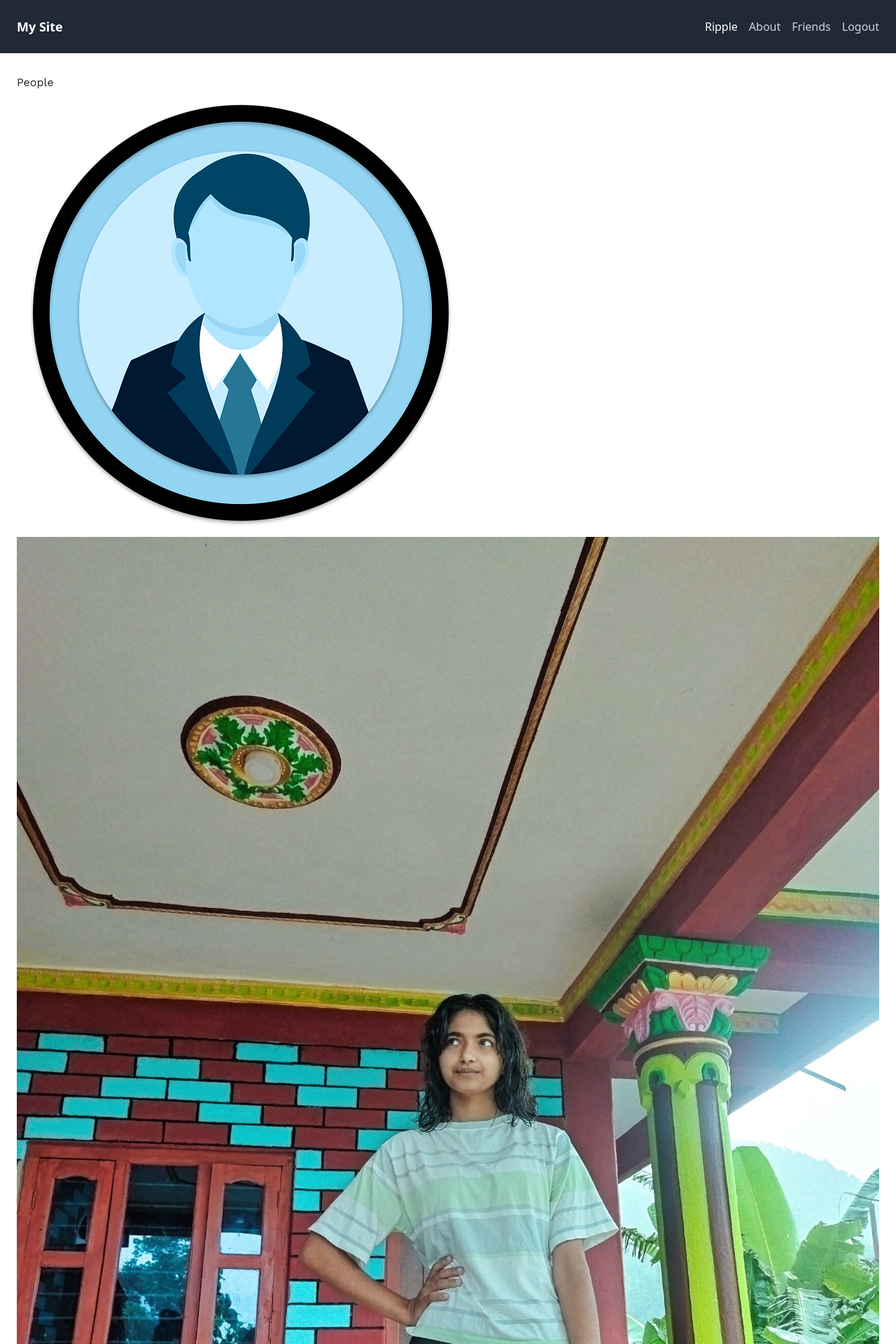
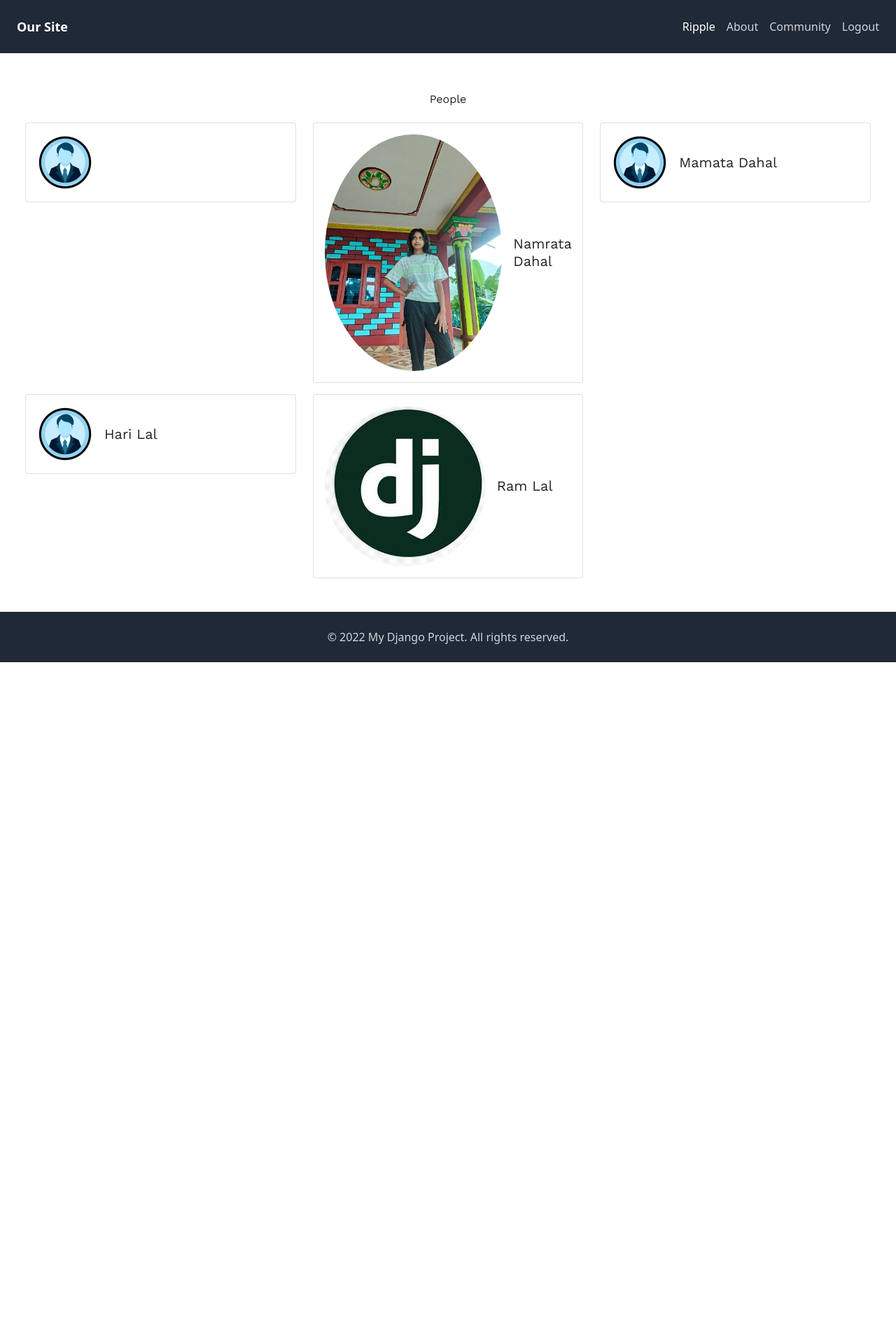
Before and after one commit to bikas-dahal/Django-Projects-Blog-Market-Learning-Center..., a Django app: page /account/users/ in a window 1280 px wide. Shown: the top 1920 px of the page at 70% size. After the commit the page ends 946 px from the top, so only its background shows below. Run offline with Django 5.2, Linux system fonts and the light colour scheme; a user stored in the database is signed in; data comes from the database, SQL or seed files in the repository; parts of the project's set-up code (start-up, migrations or seed data) failed here and were passed over; some libraries are stand-ins or nearby versions.

Commit message:
Account setting for community and detail part maintained

```diff
--- a/account/static/css/basee.css
+++ b/account/static/css/basee.css
@@ -38,9 +38,9 @@
 #header {
     padding:10px 100px;
     font-size:14px;
-    background:#12c064;
+    background:#161918;
     color:#fff;
-    border-bottom:4px solid #1cdf78;
+    border-bottom:4px solid #47584f;
     overflow:auto;
 }
 
@@ -64,7 +64,7 @@
 }
 
 #header ul.menu li.selected a, #header ul.menu li.selected a:hover {
-    color:#1b6d32;
+    color:#42dae2;
     font-weight:bold;
 }
 
--- a/account/templates/account/user/detail.html
+++ b/account/templates/account/user/detail.html
@@ -1,4 +1,4 @@
-{% extends "base.html" %}
+{% extends "basee.html" %}
 {% load thumbnail %}
 {% load static %}
 {% block title %}{{ user.get_full_name }}{% endblock %}
@@ -6,9 +6,9 @@
   <h1>{{ user.get_full_name }}</h1>
   <div class="profile-info">
     {% if user.profile.photo %}
-        <img src="{% thumbnail user.profile.photo 180x180 %}" class="user-detail">
+      <img src="{% thumbnail user.profile.photo 80x80 %}" class="rounded-circle" alt="{{ user.get_full_name }}">
     {% else %}
-          <img src="{% static "img/photo.webp" %}" class = 'user-detail'>
+      <img src="{% static 'img/photo.webp' %}" class="rounded-circle" alt="Default photo" style="width: 80px; height: 80px;">
     {% endif %}
 
   </div>
--- a/account/templates/account/user/list.html
+++ b/account/templates/account/user/list.html
@@ -2,25 +2,31 @@
 {% load thumbnail %}
 {% load static %}
 {% block title %}People{% endblock %}
+
 {% block content %}
-  <h1>People</h1>
-  <div id="people-list">
+  <h1 class="text-center my-4">People</h1>
+  <div class="container">
+    <div class="row">
       {% for user in users %}
-      <div class="user">
-        {# photo thumbnail #}  {# default image #}
-        <a href="{{ user.get_absolute_url }}">
+        <div class="col-md-6 col-lg-4 mb-3">
+          <div class="card">
+            <div class="card-body d-flex align-items-center">
+              <a href="{{ user.get_absolute_url }}" class="me-3">
                 {% if user.profile.photo %}
-          <img src="{% thumbnail user.profile.photo 180x180 %}">
+                  <img src="{% thumbnail user.profile.photo 80x80 %}" class="rounded-circle" alt="{{ user.get_full_name }}">
                 {% else %}
-          <img src={% static "img/photo.webp" %}>
+                  <img src="{% static 'img/photo.webp' %}" class="rounded-circle" alt="Default photo" style="width: 80px; height: 80px;">
                 {% endif %}
               </a>
               <div class="info">
-          <a href="{{ user.get_absolute_url }}" class="title">
+                <a href="{{ user.get_absolute_url }}" class="h5 card-title mb-0">
                   {{ user.get_full_name }}
                 </a>
               </div>
             </div>
+          </div>
+        </div>
       {% endfor %}
     </div>
+  </div>
 {% endblock %}
--- a/account/templates/basee.html
+++ b/account/templates/basee.html
@@ -7,7 +7,7 @@
 </head>
 <body>
   <div id="header">
-    <span class="logo">Bookmarks</span>
+    <a href='/' class="logo">Home</a>
     {% if request.user.is_authenticated %}
       <ul class="menu">
         <li {% if section == "dashboard" %}class="selected"{% endif %}>
--- a/blog/templates/blog/post/detail.html
+++ b/blog/templates/blog/post/detail.html
@@ -37,7 +37,7 @@
           <p>{{ user.first_name }}</p> {% endcomment %}
         </div>
       {% empty %}
-        Nobody likes this image yet.
+        {% comment %} Nobody likes this image yet. {% endcomment %}
       {% endfor %}
     </div>
     {% endwith %}
--- a/mysite/settings.py
+++ b/mysite/settings.py
@@ -12,6 +12,7 @@
 
 from pathlib import Path
 from decouple import config
+from django.urls import reverse_lazy
 
 # Build paths inside the project like this: BASE_DIR / 'subdir'.
 BASE_DIR = Path(__file__).resolve().parent.parent
@@ -78,6 +79,11 @@
 
 ]
 
+
+
+ABSOLUTE_URL_OVERRIDES = {
+    'auth.user': lambda u: reverse_lazy('user_detail', args=[u.username])
+}
 
 CRISPY_ALLOWED_TEMPLATE_PACKS = 'bootstrap5'
 CRISPY_TEMPLATE_PACK = 'bootstrap5'
--- a/templates/base.html
+++ b/templates/base.html
@@ -6,7 +6,11 @@
 <head>
     <meta charset="UTF-8">
     <meta name="viewport" content="width=device-width, initial-scale=1.0">
-    <title>My Django Project</title>
+    <title>
+    {% block title %}
+    My Django Project
+    {% endblock title %}
+  </title>
     <meta charset="utf-8">
 	<meta name="viewport" content="width=device-width, initial-scale=1">
 	<meta name="author" content="Untree.co">
@@ -52,14 +56,14 @@
     <nav class="bg-gray-800 py-4">
         <div class="container mx-auto px-4">
             <div class="flex items-center justify-between">
-                <a href="{% url 'home'%}" class="text-white text-lg font-semibold">My Site</a>
+                <a href="{% url 'home'%}" class="text-white text-lg font-semibold">Our Site</a>
                 <ul class="flex space-x-4">
                     {% if user.is_authenticated %}
                     <li><a href='{% url "profile" %}' class="text-white">{{ user.username|capfirst }}</a></li>
                     {% comment %} <li><a class="text-white" href="{% url 'create_blog' %}">Create Blog</a></li> {% endcomment %}
                     {% comment %} <li><a href="{ url 'index'}" class="text-gray-300 hover:text-white">Home</a></li> {% endcomment %}
                     <li><a href="#" class="text-gray-300 hover:text-white">About</a></li>
-                    <li><a href="#" class="text-gray-300 hover:text-white">Friends</a></li>
+                    <li><a href="{% url "user_list" %}" class="text-gray-300 hover:text-white">Community</a></li>
                     <form method="post" action="{% url 'logout' %}">
                         {% csrf_token %}
                         <button class="text-gray-300 hover:text-white" type="submit">Logout</button>
```
Also changed, not shown: media/users/2024/06/26/long_coat.webp.180x180_q85.jpg (added), media/users/2024/06/26/long_coat.webp.80x80_q85.jpg (added). Lines whose indentation alone changed are shown as unchanged.
